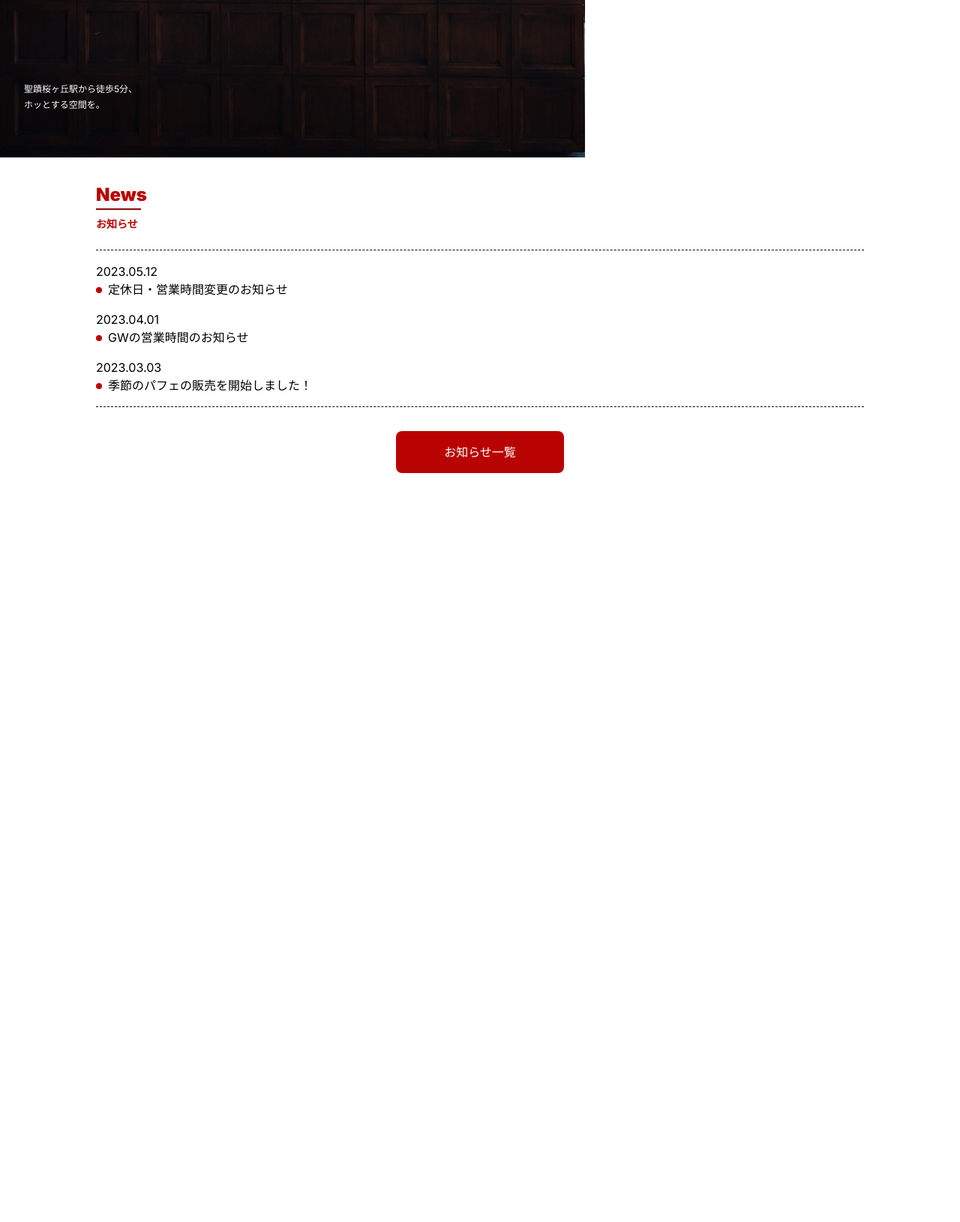
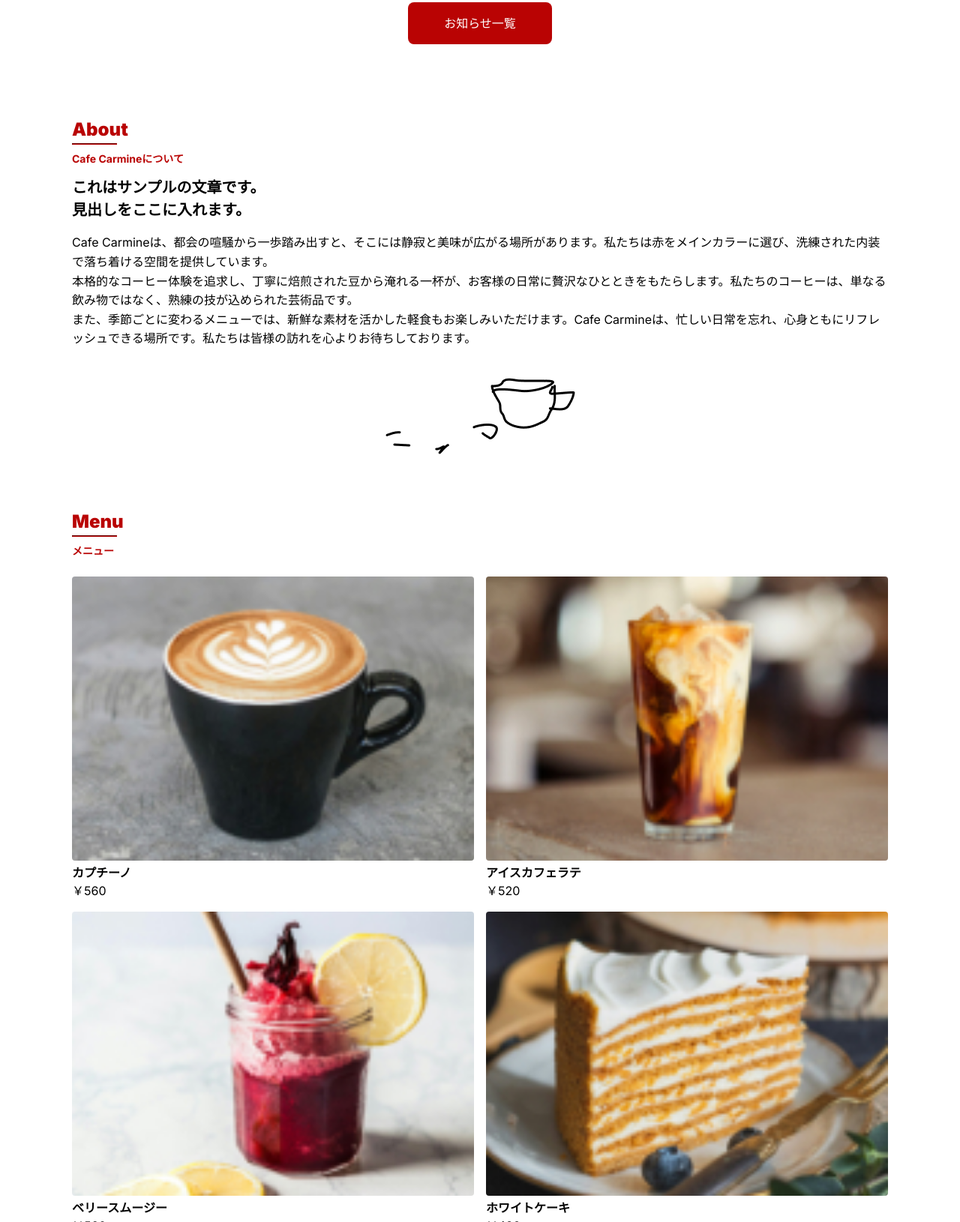
Before and after one commit to nozomi416/cafe_carmine, a plain HTML site: page index.html in a window 1280 px wide. Shown: the part 1170-2800 px from the top of the page at 75% size. Before the commit the page ends 1801 px from the top, so only its background shows below. Drawn offline with Linux system fonts and the light colour scheme.

Commit message:
about, menu追加

```diff
--- a/css/style.css
+++ b/css/style.css
@@ -14,6 +14,7 @@ body {
     padding: 0 1rem;
     position: fixed;
     top: 0;
+    z-index: 100;
 }
 
 /* .h-nav-items {
@@ -25,10 +26,10 @@ body {
 }
 
 .top-image img {
-    max-width: 100%;
-    height: auto;
-    /* object-fit: contain; */
-    margin-top: 80px;
+    width: 100%;
+    height: 100vh;
+    object-fit: cover;
+    /* margin-top: 80px; */
 }
 
 .top-image p {
@@ -41,7 +42,7 @@ body {
 }
 
 .main-section {
-    width: 80%;
+    width: 85%;
     margin: 0 auto;
 
 }
@@ -80,7 +81,7 @@ body {
 .button .btn {
     display: inline-block;
     margin-top: 1.5rem;
-    padding: 1rem 4rem;
+    padding: 1rem 3rem;
     border-radius: 0.5rem;
     color: white;
     background: #B90303;
@@ -90,11 +91,12 @@ body {
 /* お知らせセクション */
 
 .news-section {
-    padding-top: 32px;
+    padding-top: 2rem;
+    padding-bottom: 3rem;
 }
 
 .news-section .news {
-    margin-top: 24px;
+    margin-top: 2rem;
 }
 
 .news-section .news hr {
@@ -121,3 +123,61 @@ body {
     margin-right: 0.5rem;
     margin-bottom: 1px;
 }
+
+/* aboutセクション */
+
+.about-section {
+    padding-top: 3rem;
+}
+
+.about-section h1 {
+    font-size: 1.25rem;
+}
+
+.about-section p {
+    line-height: 1.6;
+}
+
+.about-section .about-img {
+    margin-top: 2rem;
+    text-align: center;
+}
+
+/* メニューセクション */
+
+.menu-section {
+    padding-top: 4rem;
+    padding-bottom: 3rem;
+}
+
+.menu-items {
+    display: grid;
+    grid-template-columns: 1fr 1fr;
+    margin-bottom: 1rem;
+}
+
+.menu-item {
+    margin-top: 1rem;
+}
+
+.menu-item:nth-child(odd) {
+    margin-right: 0.5rem;
+}
+
+.menu-item:nth-child(even) {
+    margin-left: 0.5rem;
+}
+
+.menu-item img {
+    width: 100%;
+    border-radius: 0.25rem;
+}
+
+.menu-item span {
+    display: block;
+}
+
+.item-name {
+    font-weight: 600;
+    padding-top: 0.25rem;
+}
--- a/index.html
+++ b/index.html
@@ -67,15 +67,75 @@
         </section>
 
         <!-- about -->
-        <section>
+        <section class="about-section">
+            <div class="title">
+                <h2>About</h2>
+                <hr>
+                <h3>Cafe Carmineについて</h3>
+            </div>
+
+            <section>
+                <h1>
+                    これはサンプルの文章です。
+                    <br>見出しをここに入れます。
+                </h1>
+                <p>
+                    Cafe Carmineは、都会の喧騒から一歩踏み出すと、そこには静寂と美味が広がる場所があります。私たちは赤をメインカラーに選び、洗練された内装で落ち着ける空間を提供しています。
+                    <br>本格的なコーヒー体験を追求し、丁寧に焙煎された豆から淹れる一杯が、お客様の日常に贅沢なひとときをもたらします。私たちのコーヒーは、単なる飲み物ではなく、熟練の技が込められた芸術品です。
+                    <br>また、季節ごとに変わるメニューでは、新鮮な素材を活かした軽食もお楽しみいただけます。Cafe Carmineは、忙しい日常を忘れ、心身ともにリフレッシュできる場所です。私たちは皆様の訪れを心よりお待ちしております。
+                </p>
+                <div class="about-img">
+                    <img src="img/about_image.png" alt="コーヒーの画像">
+                </div>
+            </section>
 
         </section>
 
         <!-- menu -->
-        <section>
+        <section class="menu-section">
+            <div class="title">
+                <h2>Menu</h2>
+                <hr>
+                <h3>メニュー</h3>
+            </div>
 
+            <div class="menu-items">
+                <div class="menu-item">
+                    <img src="img/menu/menu_1.jpg" alt="">
+                    <span class="item-name">カプチーノ</span>
+                    <span>￥560</span>
+                </div>
+                <div class="menu-item">
+                    <img src="img/menu/menu_2.jpg" alt="">
+                    <span class="item-name">アイスカフェラテ</span>
+                    <span>￥520</span>
+                </div>
+                <div class="menu-item">
+                    <img src="img/menu/menu_3.jpg" alt="">
+                    <span class="item-name">ベリースムージー</span>
+                    <span>￥560</span>
+                </div>
+                <div class="menu-item">
+                    <img src="img/menu/menu_4.jpg" alt="">
+                    <span class="item-name">ホワイトケーキ</span>
+                    <span>￥420</span>
+                </div>
+                <div class="menu-item">
+                    <img src="img/menu/menu_5.jpg" alt="">
+                    <span class="item-name">ベリータルト</span>
+                    <span>￥460</span>
+                </div>
+                <div class="menu-item">
+                    <img src="img/menu/menu_6.jpg" alt="">
+                    <span class="item-name">ドーナツ各種</span>
+                    <span>￥400</span>
+                </div>
+            </div>
+
+            <div class="button">
+                <a href="#" class="btn">すべて見る</a>
+            </div>
         </section>
-
         <!-- access -->
         <section>
 
```
Also changed, not shown: img/about_image.png (added), img/menu/menu_1.jpg (added), img/menu/menu_2.jpg (added), img/menu/menu_3.jpg (added), img/menu/menu_4.jpg (added), img/menu/menu_5.jpg (added), img/menu/menu_6.jpg (added).
